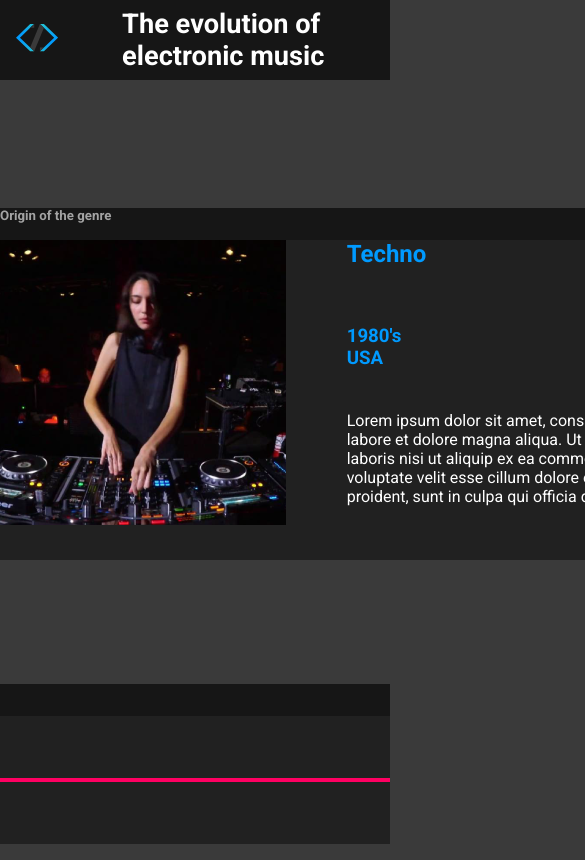
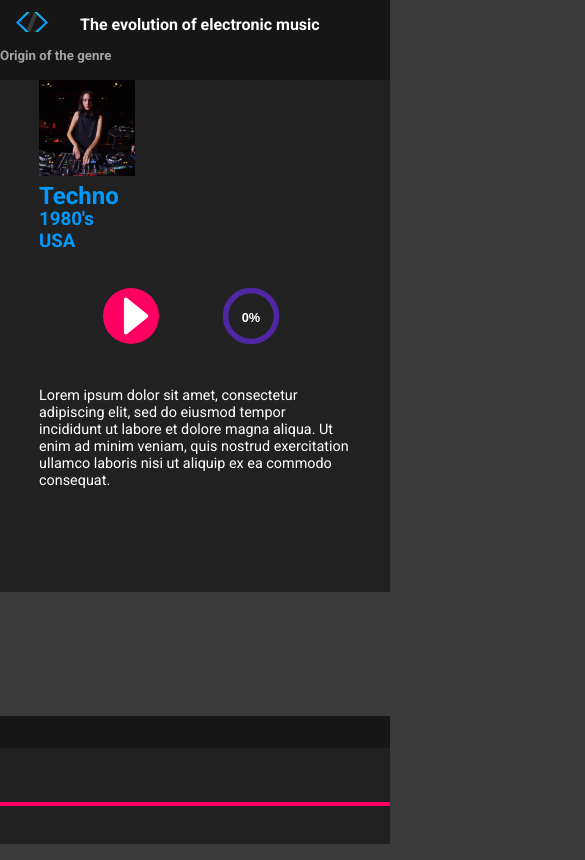
Before and after one commit to karolinavalentova2/timeline-eem, a plain HTML site: page index.html in a window 390 px wide. Shown: the top 860 px of the page, 585 px wide, since content can reach past the window. Drawn offline with Linux system fonts and the light colour scheme; no server answers.

Commit message:
added mobile media query

```diff
--- a/index.html
+++ b/index.html
@@ -19,7 +19,7 @@
             </div>
             <div class="data-content">
                 <div class="animated-image test">
-                    <img src="./assets/amelie.png" alt="">
+                    <img class="data-img" src="./assets/amelie.png" alt="">
                 </div>
                 <div class="data-headline test">
                     <h2>Techno</h2>
@@ -36,9 +36,7 @@
                     <p>
                         Lorem ipsum dolor sit amet, consectetur adipiscing elit, sed do eiusmod tempor incididunt
                         ut labore et dolore magna aliqua. Ut enim ad minim veniam, quis nostrud exercitation ullamco
-                        laboris nisi ut aliquip ex ea commodo consequat. Duis aute irure dolor in reprehenderit in
-                        voluptate velit esse cillum dolore eu fugiat nulla pariatur. Excepteur sint occaecat cupidatat
-                        non proident, sunt in culpa qui officia deserunt mollit anim id est laborum.
+                        laboris nisi ut aliquip ex ea commodo consequat.
                     </p>
                 </div>
             </div>
--- a/style.css
+++ b/style.css
@@ -105,7 +105,8 @@ header {
 /* ---------------------------- modal */
 .data-container {
     background: #212121;
-    width: 65rem;
+    max-width: 65rem;
+    width: 100vw;
     height: 22rem;
     margin: 8rem auto;
 }
@@ -216,3 +217,56 @@ header {
 #stopMusic {
     display: none;
 }
+
+
+/* ----------------------------------- media queries */
+@media (max-width: 650px) {
+    .data-container {
+        margin: 0 auto;
+        height: 100%;
+    }
+
+    .data-content {
+        display: grid;
+        grid-template-columns: 10% auto 10%;
+        grid-template-rows: 20% 5% 15% 20% 30%;
+        grid-template-areas:
+                ". img ."
+                ". headline ."
+                ". subhead."
+                ". song ."
+                ". descript .";
+    }
+
+    #logo-container {
+        width: 2rem;
+    }
+
+    header {
+        height: 3rem;
+    }
+
+    h4 {
+        font-size: 1rem;
+        margin-left: 2rem;
+    }
+
+    .timeline-container {
+        height: 8rem;
+    }
+
+    .timeline-content {
+        height: 7rem;
+    }
+     .data-img {
+         width: 6rem;
+     }
+
+    #play-button-SVG, #progressDonut {
+        transform: scale(0.5);
+    }
+
+    p {
+        font-size: 0.9rem;
+    }
+}
```
Also changed, not shown: script.js (+1 -6 lines).
